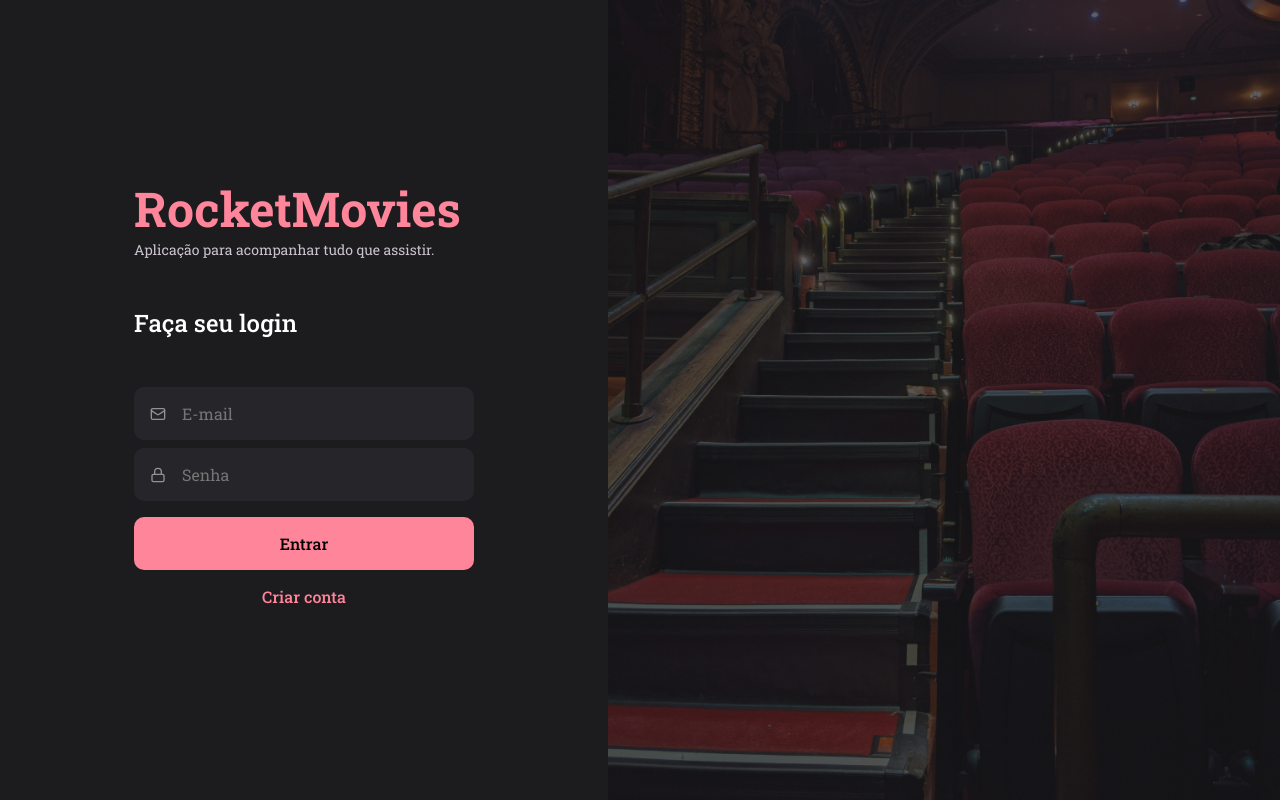
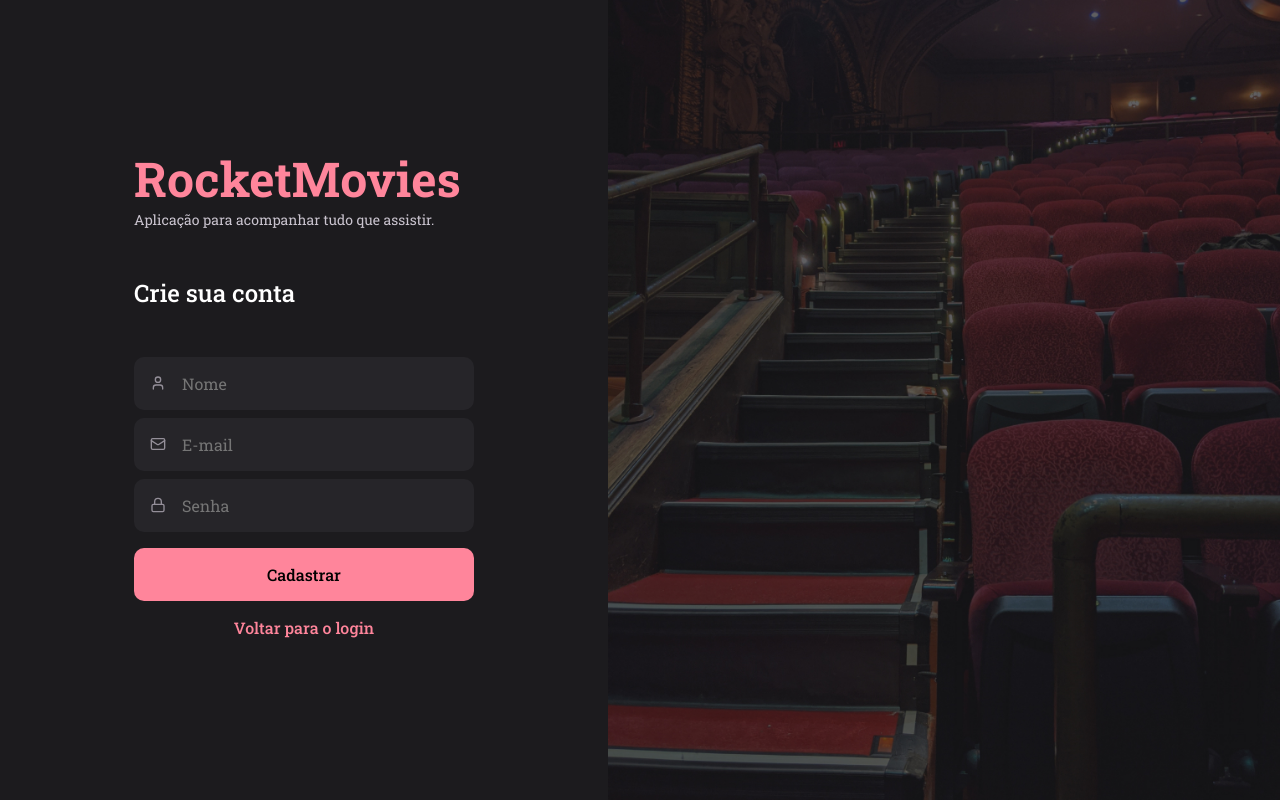
Before and after one commit to rcnald/rocketmovies, a React (Vite) app: page / in a window 1280 px wide. Built offline with nearby package versions, Linux system fonts and the light colour scheme.

Commit message:
feat: add SignUp page

```diff
--- a/src/main.jsx
+++ b/src/main.jsx
@@ -1,7 +1,7 @@
 import React from 'react'
 import ReactDOM from 'react-dom/client'
 import { ThemeProvider } from 'styled-components'
-import { Sign } from './pages/Sign'
+import { Sign, SignUp } from './pages/Sign'
 import GlobalStyles from './styles/global'
 import theme from './styles/theme'
 
@@ -9,7 +9,9 @@ ReactDOM.createRoot(document.getElementById('root')).render(
   <React.StrictMode>
     <ThemeProvider theme={theme}>
       <GlobalStyles />
-      <Sign />
+      <Sign>
+        <SignUp />
+      </Sign>
     </ThemeProvider>
   </React.StrictMode>,
 )
--- a/src/pages/Sign/index.jsx
+++ b/src/pages/Sign/index.jsx
@@ -2,9 +2,9 @@ import { Button } from '../../components/Button'
 import { Input, InputIcon } from '../../components/Input'
 import { Container, Form, Image } from './styles'
 
-import { LuLock, LuMail } from 'react-icons/lu'
+import { LuLock, LuMail, LuUser } from 'react-icons/lu'
 
-export function Sign() {
+export function Sign({ children }) {
   return (
     <Container>
       <Form action="">
@@ -12,7 +12,16 @@ export function Sign() {
           <h1>RocketMovies</h1>
           <span>Aplicação para acompanhar tudo que assistir.</span>
         </span>
+        {children}
+      </Form>
+      <Image />
+    </Container>
+  )
+}
 
+export function SignIn() {
+  return (
+    <>
       <h2>Faça seu login</h2>
 
       <div>
@@ -27,8 +36,30 @@ export function Sign() {
           <Button isTransparent>Criar conta</Button>
         </div>
       </div>
-      </Form>
-      <Image />
-    </Container>
+    </>
   )
 }
+
+export function SignUp() {
+  return (
+    <>
+      <h2>Crie sua conta</h2>
+
+      <div>
+        <Input placeholder="Nome" id="nome" type="text">
+          <InputIcon icon={LuUser} />
+        </Input>
+        <Input placeholder="E-mail" id="email" type="email">
+          <InputIcon icon={LuMail} />
+        </Input>
+        <Input placeholder="Senha" id="senha" type="password">
+          <InputIcon icon={LuLock} />
+        </Input>
+        <div>
+          <Button>Cadastrar</Button>
+          <Button isTransparent>Voltar para o login</Button>
+        </div>
+      </div>
+    </>
+  )
+}
```
Lines whose indentation alone changed are shown as unchanged.
